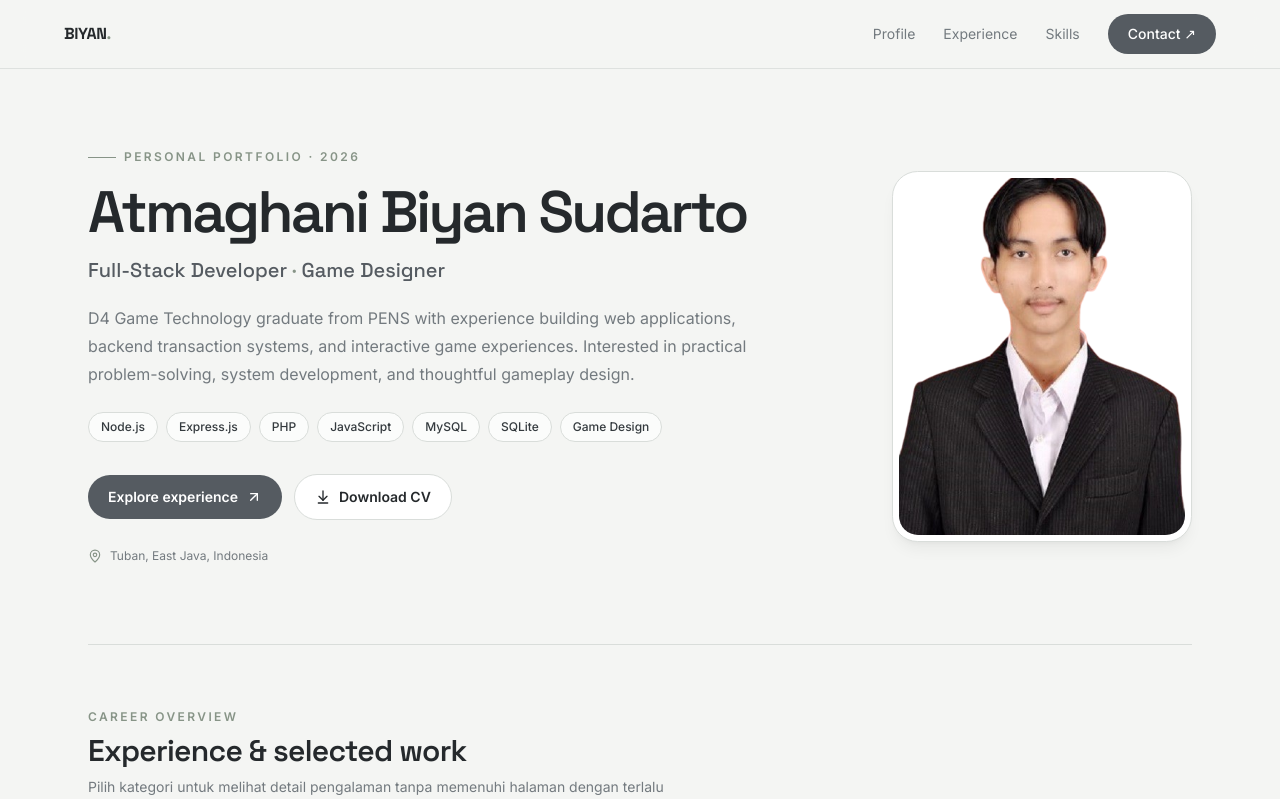
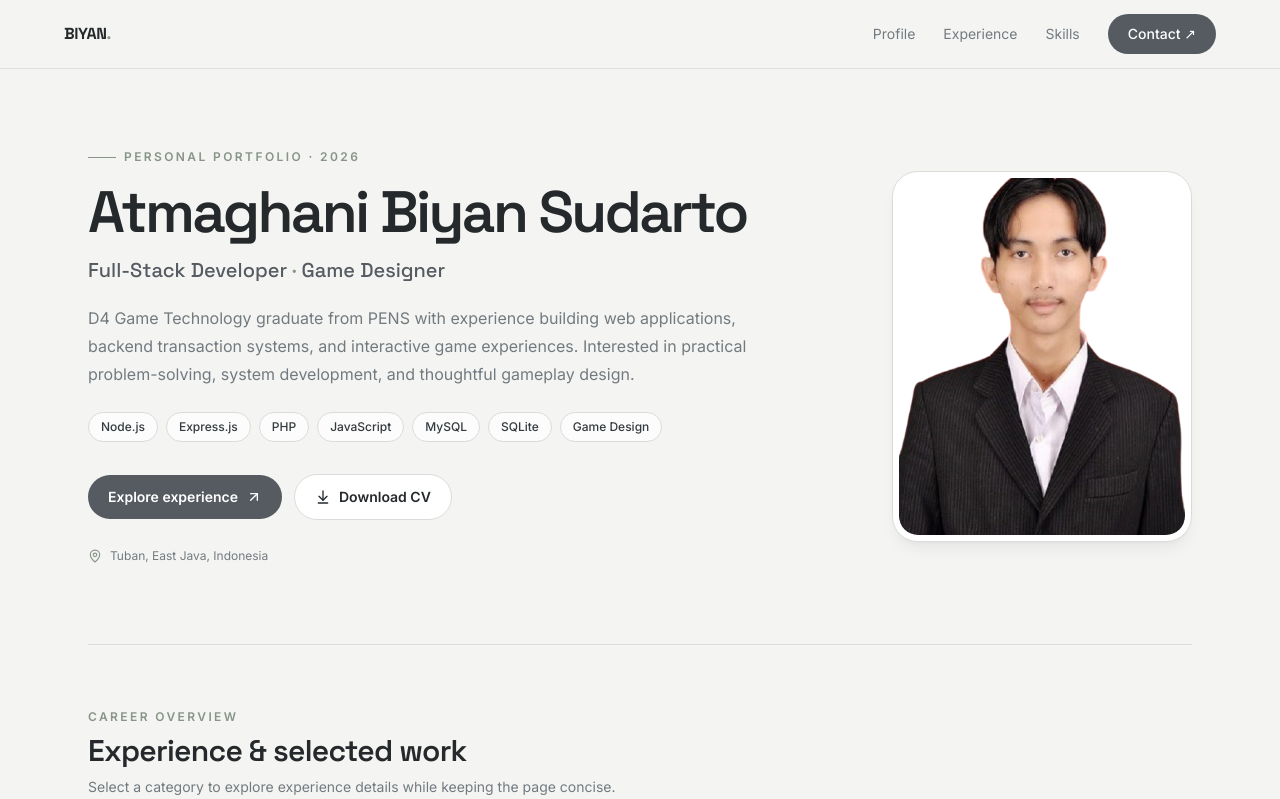
Before and after one commit to BiyanSudarto/Portofolio_Biyan, a Next.js app: page / in a window 1280 px wide. Shown: the top 799 px of the page. Built offline with nearby package versions, Linux system fonts and the light colour scheme.

Commit message:
Translate portfolio content into English

```diff
--- a/components/experience-section.tsx
+++ b/components/experience-section.tsx
@@ -54,7 +54,7 @@ export function ExperienceSection() {
         <div>
           <p className="text-xs font-semibold uppercase tracking-[.2em] text-accent">Career overview</p>
           <h2 className="mt-2 font-display text-2xl font-semibold tracking-tight sm:text-3xl">Experience & selected work</h2>
-          <p className="mt-2 max-w-xl text-sm text-muted-foreground">Pilih kategori untuk melihat detail pengalaman tanpa memenuhi halaman dengan terlalu banyak konten.</p>
+          <p className="mt-2 max-w-xl text-sm text-muted-foreground">Select a category to explore experience details while keeping the page concise.</p>
         </div>
       </div>
 
```
